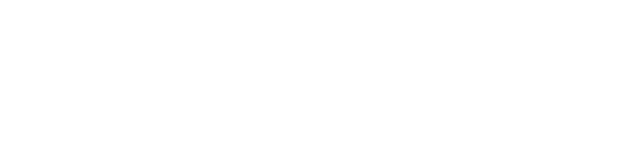
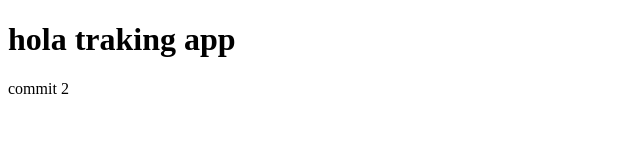
Before and after one commit to Raul-sp/practica-1, a plain HTML site: page index.html in a window 1280 px wide. Shown: the whole page, without its empty margins (0-640 px from the left). Drawn offline with Linux system fonts and the light colour scheme.

Commit message:
meti h1, p , css

```diff
--- a/index.html
+++ b/index.html
@@ -6,6 +6,7 @@
     <title>Tracking App</title>
 </head>
 <body>
-
+    <h1>hola traking app</h1>
+    <p>commit 2</p>
 </body>
 </html>
--- /dev/null
+++ b/main.css
@@ -0,0 +1,3 @@
+body {
+    background-color: aquamarine;
+}
```
